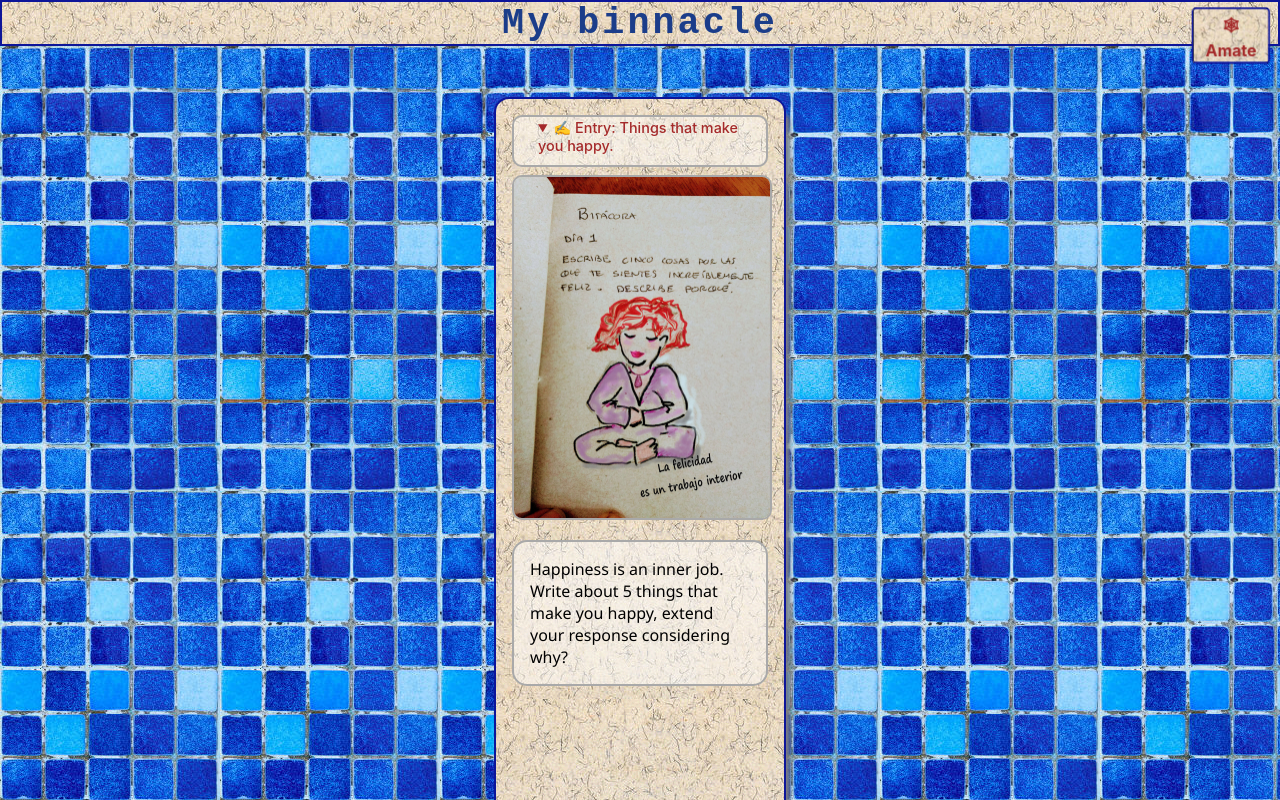
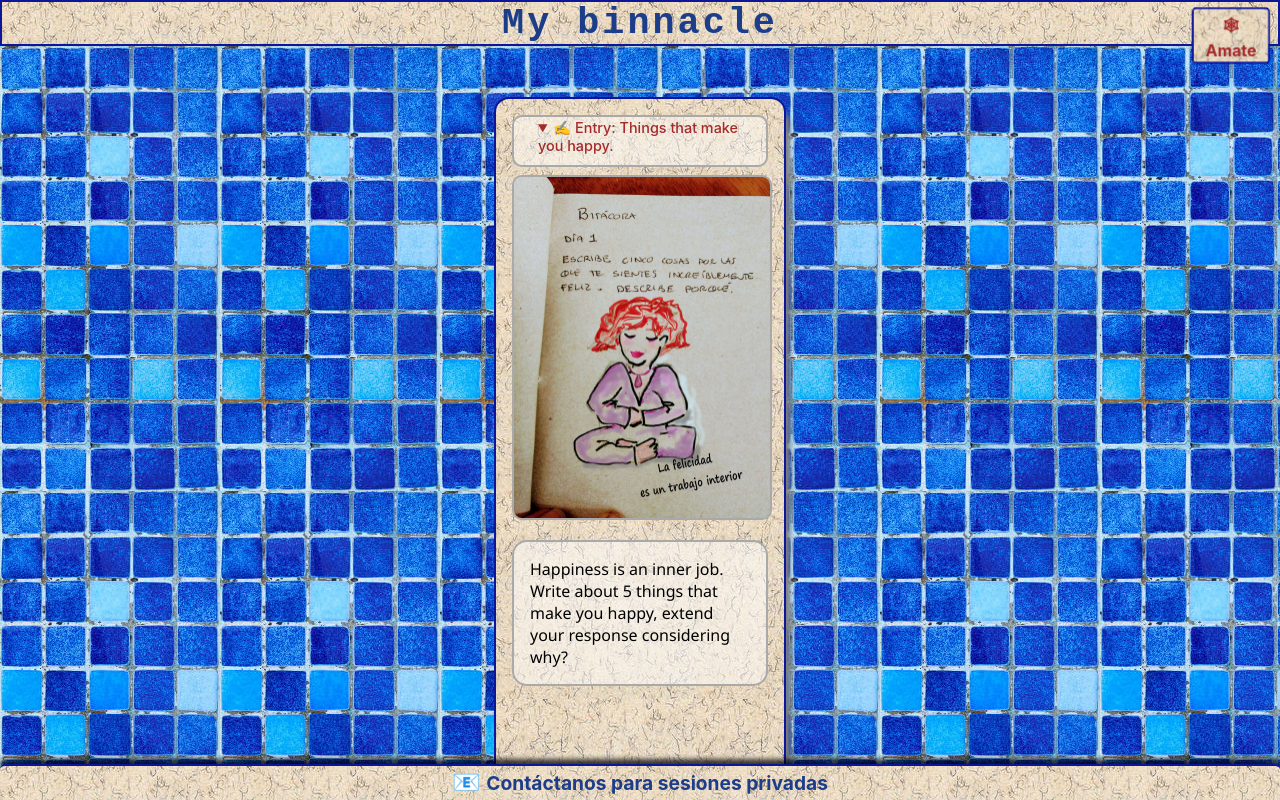
Before and after one commit to oscarnava/aquiconectandome, a React (Create React App) app: page / in a window 1280 px wide. Shown: the top 800 px of the page. Built offline with nearby package versions, Linux system fonts and the light colour scheme.

Commit message:
Add footer

```diff
--- a/src/App.js
+++ b/src/App.js
@@ -61,6 +61,9 @@ export default class App extends React.Component {
           onSelect={this.onMenuSelect}
         />
         <IndexContainer cards={cards} language={DEFAULT_LANGUAGE} />
+        <footer className={theme}>
+          <a href="mailto:aquiconectando@gmail.com">Contáctanos para sesiones privadas</a>
+        </footer>
       </main>
     );
   }
--- a/src/styles/app.sass
+++ b/src/styles/app.sass
@@ -73,3 +73,45 @@ header
   @media only screen and (max-width: $low-res)
     position: absolute
     border-radius: 10px
+
+footer
+  position: fixed
+  left: 0
+  bottom: 0
+  width: 100%
+  text-align: center
+  border-top: solid 2px white
+  padding: 2px 0 4px
+  border-top-left-radius: 5px
+  border-top-right-radius: 5px
+  box-shadow: 0px -5px 5px 0px rgba(0,0,0,0.75);
+
+  a
+    color: inherit
+    font-size: 1.2rem
+    text-decoration: none
+    font-weight: bold
+
+    &::before
+      content: '📧 '
+      font-size: 1.2em
+
+  &.amate
+    color: #1b3d8a
+    background-image: url(../themes/pattern.png)
+    border-color: #0d1599
+
+  &.wood
+    color: #fdff92
+    background-image: url(../themes/wood-tile.jpg)
+    border-color: #e06500
+
+  &.day
+    color: black
+    background-color: $day-color
+    border-color: darkgrey
+
+  &.night
+    color: white
+    background-color: $night-color
+    border-color: lighten($night-color, 30%)
--- a/src/styles/cards.sass
+++ b/src/styles/cards.sass
@@ -106,6 +106,7 @@ $night-theme-color: #111
   background-color: darken($day-theme-color, 20%)
   padding-top: 2.7rem
   min-height: 100vh
+  padding-bottom: 3rem
 
   .card-unavailable
     display: none
```
